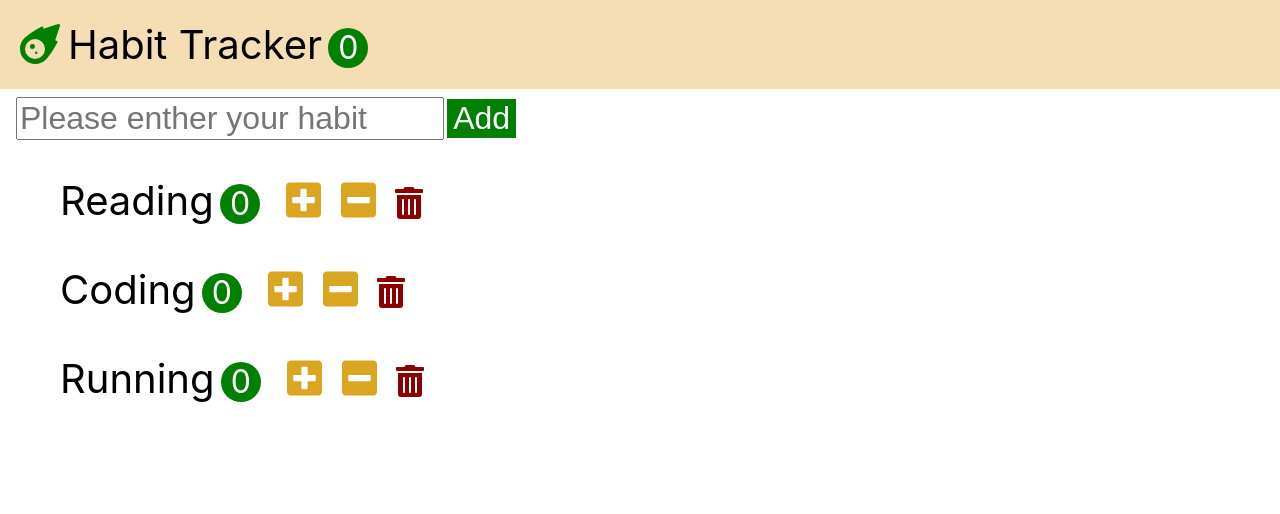
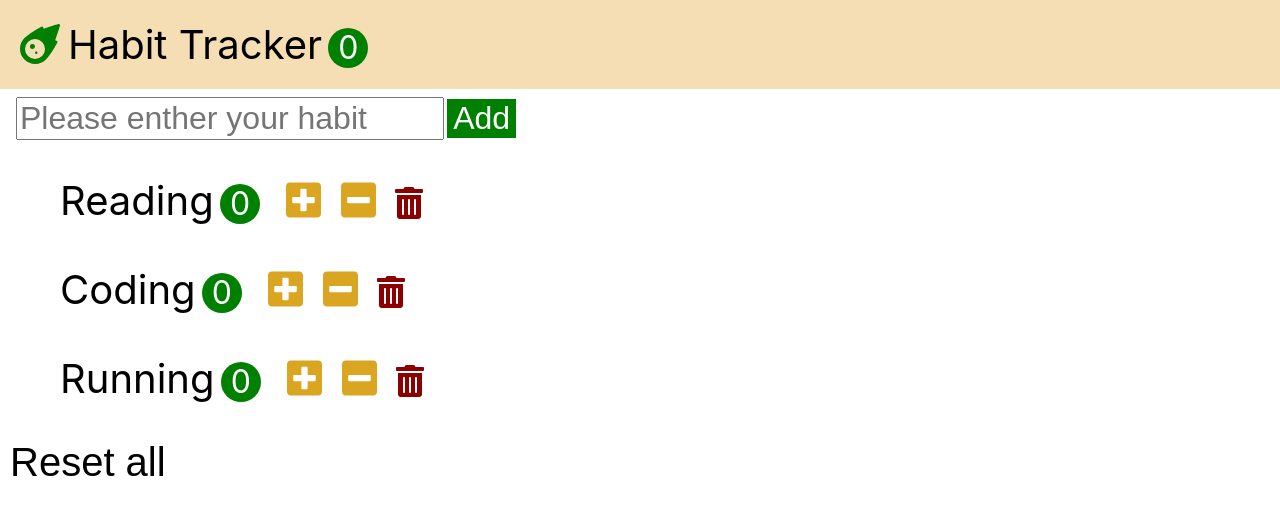
Before and after one commit to youmeSon/habit-tracker-new, a React (Create React App) app: page / in a window 1280 px wide. Shown: the top 514 px of the page. Built offline with nearby package versions, Linux system fonts and the light colour scheme.

Commit message:
Add Reset function

```diff
--- a/src/components/habits.jsx
+++ b/src/components/habits.jsx
@@ -19,6 +19,10 @@ class Habits extends Component {
     this.props.onAdd(name);
   };
 
+  handleReset = () => {
+    this.props.onReset();
+  };
+
   render() {
     return (
       <>
@@ -34,6 +38,9 @@ class Habits extends Component {
             />
           ))}
         </ul>
+        <button className="reset" onClick={this.handleReset}>
+          Reset all
+        </button>
       </>
     );
   }
```
